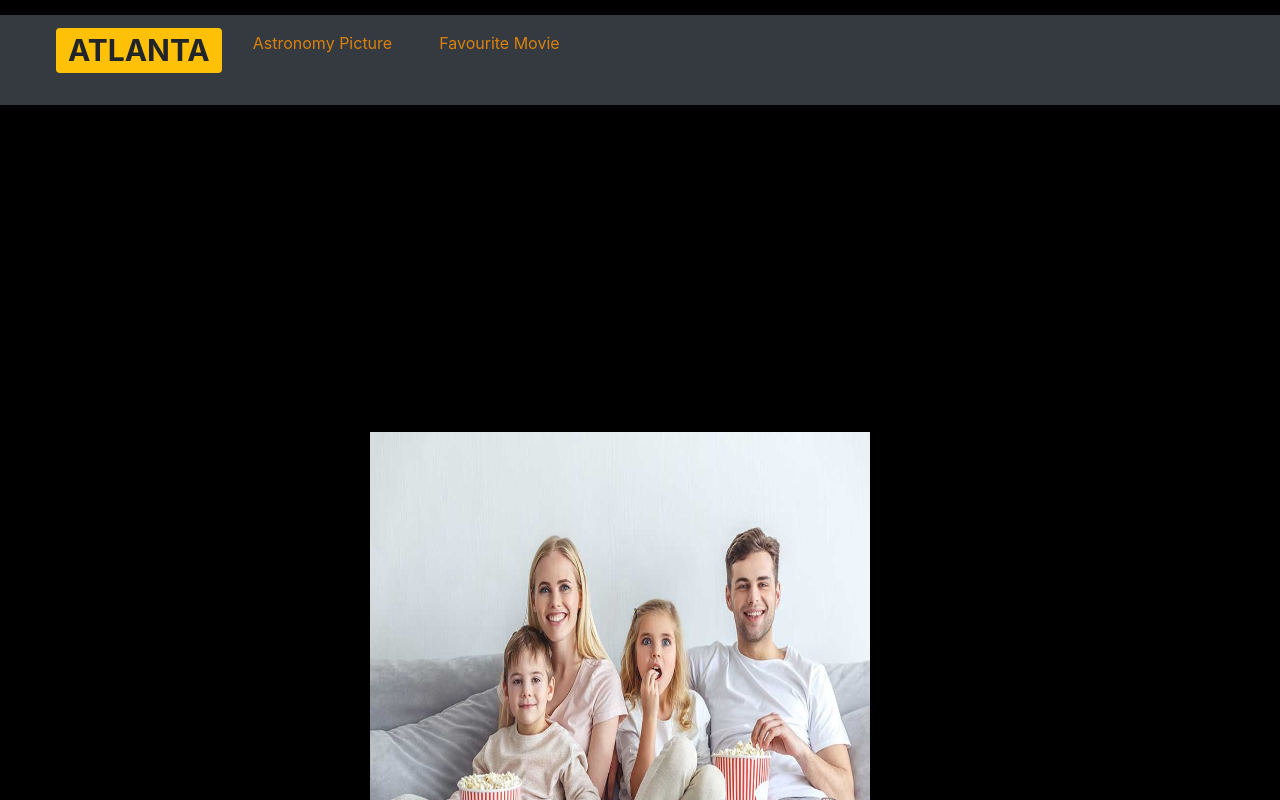
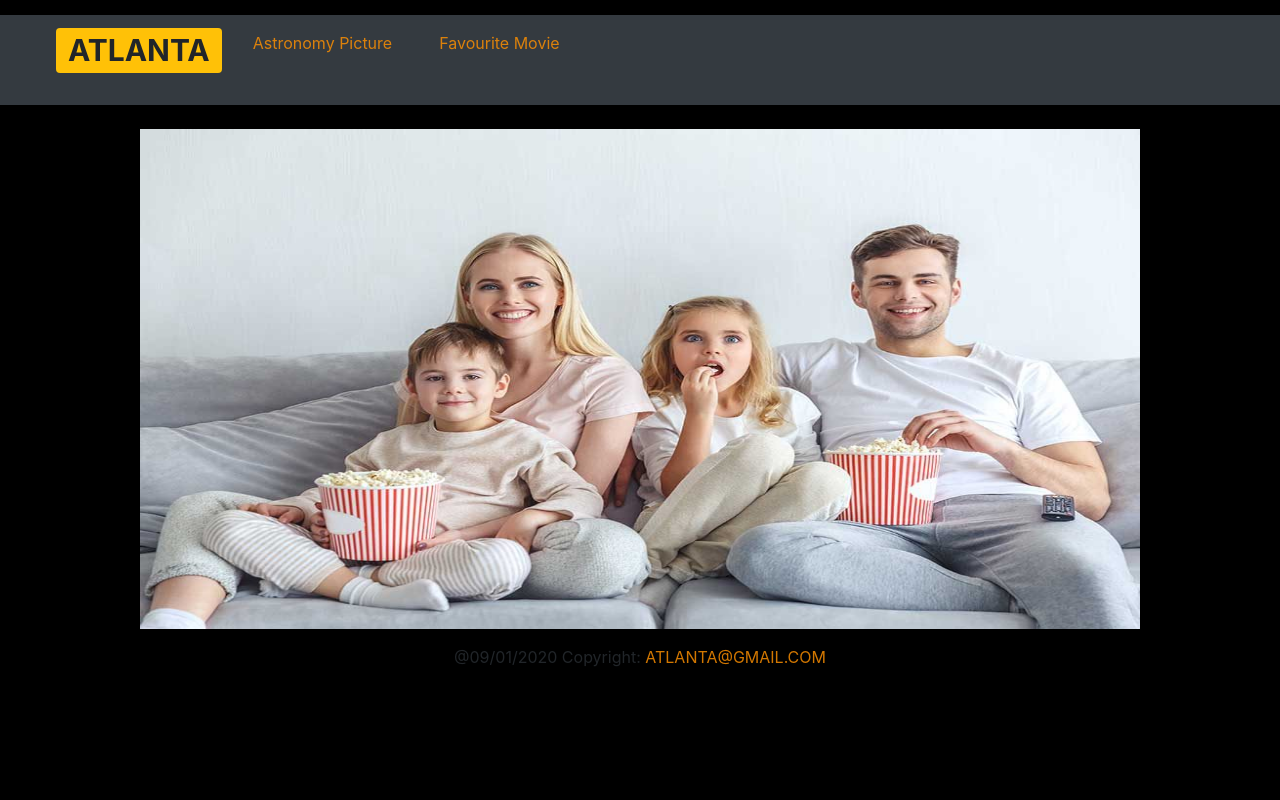
Before and after one commit to moeabujbara/atlanta-react, a React (Create React App) app: page / in a window 1280 px wide. Shown: the top 800 px of the page. Built offline with nearby package versions, Linux system fonts and the light colour scheme.

Commit message:
wrote if statment to figure out between image and video media type

```diff
--- a/src/App.js
+++ b/src/App.js
@@ -8,7 +8,7 @@ import "./App.scss";
 import "bootstrap/dist/css/bootstrap.min.css";
 import Image from "react-bootstrap/Image";
 import Badge from "react-bootstrap/Badge";
-import x from './images/x.jpg';
+import x from "./images/x.jpg"; /*to read locally image<img src={x} alt="myimagename>"*/
 
 class App extends Component {
   /* extends mean inheritance */
@@ -51,16 +51,9 @@ class App extends Component {
         <footer className="page-footer font-small mdb-color darken-3 pt-4">
           <div className="container">
             <div className="row d-flex justify-content-center">
-              <div className="col-md-6">
-                <div className="embed-responsive embed-responsive-16by9 mb-4">
-                  <img
-                    src={x} alt="Fmailyimage"
-                    width="500"
-                    height="500"
-                  >
-                  </img>
-                </div>
-              </div>
+
+                  <img src={x} alt="Fmailyimage" id="col-md-6" width="1000" height="500"></img>
+
             </div>
           </div>
 
```
